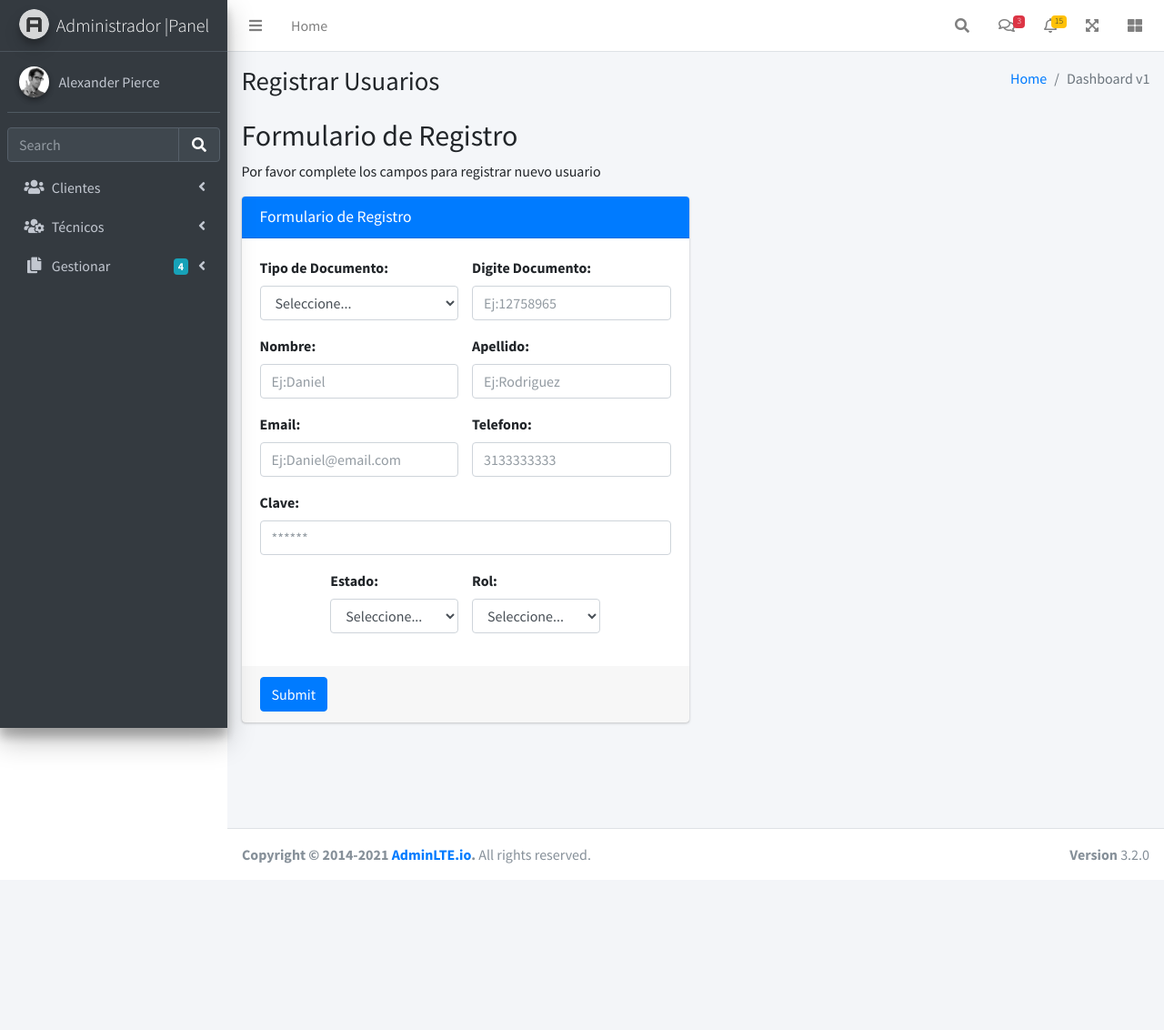
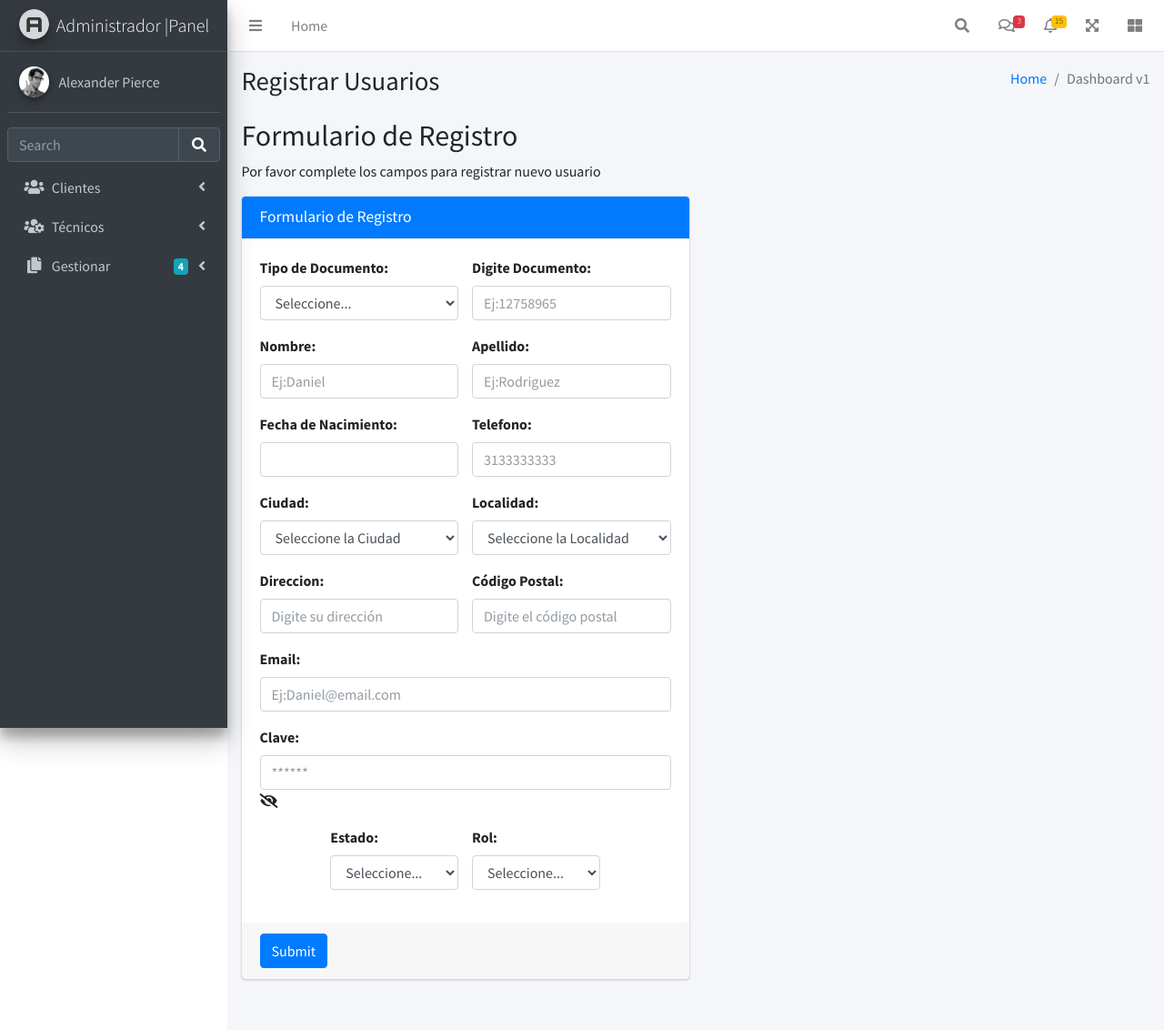
Before and after one commit to 0nlyKeys/tad, a PHP site: page /view/admin-side/registrarUsers.php in a window 1280 px wide. Shown: the top 1132 px of the page at 91% size. Before the commit the page ends 949 px from the top, so only its background shows below. Run offline with PHP 8.4, Linux system fonts and the light colour scheme; some libraries are stand-ins or nearby versions.

Commit message:
Actualización rol admin registrar y editar

```diff
--- a/controller/insertarUser.php
+++ b/controller/insertarUser.php
@@ -31,6 +31,6 @@
     //Si los campos vienen vacios redireccionamos al formulario
     }else{
         echo "<script> alert('POR FAVOR COMPLETE LOS CAMPOS PARA REGISTRARSE EN EL SISTEMA') </script>";
-        echo '<script> location.href="../view/extras/registro-user.php" </script>';
+        echo '<script> location.href="../view/extras/register-user.php" </script>';
     }
 ?>
--- a/view/admin-side/registrarUsers.php
+++ b/view/admin-side/registrarUsers.php
@@ -25,6 +25,7 @@
   <link rel="stylesheet" href="../dashboard-base/plugins/daterangepicker/daterangepicker.css">
   <!-- summernote -->
   <link rel="stylesheet" href="../dashboard-base/plugins/summernote/summernote-bs4.min.css">
+  <link rel="stylesheet" href="../../css/style.css">
 </head>
 <body class="hold-transition sidebar-mini layout-fixed">
 <div class="wrapper">
@@ -236,13 +237,13 @@
                     </div>
 
                     <div class="form-group col-md-6">
-                      <label for="nombre">Apellido:</label>
-                      <input type="text" class="form-control" id="nombre" name="apellidos" placeholder="Ej:Rodriguez" required>
+                      <label for="apellido">Apellido:</label>
+                      <input type="text" class="form-control" id="apellido" name="apellidos" placeholder="Ej:Rodriguez" required>
                     </div>
 
                     <div class="form-group col-md-6">
-                      <label for="nombre">Email:</label>
-                      <input type="text" class="form-control" id="nombre" name="email" placeholder="Ej:Daniel@email.com" required>
+                      <label for="fechaNac">Fecha de Nacimiento:</label>
+                      <input type="text" class="form-control" name="fechaNac" data-inputmask-alias="datetime" data-inputmask-inputformat="yyyy/mm/dd" data-mask>
                     </div>
 
                     <div class="form-group col-md-6">
@@ -250,9 +251,46 @@
                       <input type="number" class="form-control" id="telefono" name="telefono" placeholder="3133333333" required>
                     </div>
 
+                    <div class="form-group col-md-6">
+                      <label for="fechaNac">Ciudad:</label>
+                      <select class="form-control" required name="ciudad" >
+                        <option>Seleccione la Ciudad</option>
+                        <option value="1">Bogotá</option>
+                      </select>
+                    </div>
+
+                    <div class="form-group col-md-6">
+                      <label for="fechaNac">Localidad:</label>
+                      <select class="form-control" required name="localidad" >
+                        <option>Seleccione la Localidad</option>
+                        <option value="1">Kennedy</option>
+                        <option value="2">Usme</option>
+                        <option value="3">Bosa</option>
+                      </select>
+                    </div>
+
+                    <div class="form-group col-md-6">
+                      <label for="direccion">Direccion:</label>
+                      <input type="text" class="form-control" id="direccion" name="direccion" placeholder="Digite su dirección" required>
+                    </div>
+
+                    <div class="form-group col-md-6">
+                      <label for="code_postal">Código Postal:</label>
+                      <input type="text" class="form-control" id="code_postal" name="code_postal" placeholder="Digite el código postal" required>
+                    </div>
+
+                    <div class="form-group col-md-12">
+                      <label for="email">Email:</label>
+                      <input type="text" class="form-control" id="email" name="email" placeholder="Ej:Daniel@email.com" required>
+                    </div>
+
                     <div class="form-group col-md-12">
                       <label for="clave">Clave:</label>
                       <input type="password" class="form-control" id="clave" name="clave" placeholder="******" required>
+                      <span class="eye" onclick="showClave()" >
+                          <i id="hide1" class="fa fa-eye"></i>
+                          <i id="hide2" class="fa fa-eye-slash"></i>
+                      </span>
                     </div>
 
                     <div class="form-group col-md-2">
@@ -355,11 +393,40 @@
 <script src="../dashboard-base/plugins/summernote/summernote-bs4.min.js"></script>
 <!-- overlayScrollbars -->
 <script src="../dashboard-base/plugins/overlayScrollbars/js/jquery.overlayScrollbars.min.js"></script>
+<!-- InputMask -->
+<script src="../dashboard-base/plugins/moment/moment.min.js"></script>
+<script src="../dashboard-base/plugins/inputmask/jquery.inputmask.min.js"></script>
 <!-- AdminLTE App -->
 <script src="../dashboard-base/dist/js/adminlte.js"></script>
 <!-- AdminLTE for demo purposes -->
 <script src="../dashboard-base/dist/js/demo.js"></script>
 <!-- AdminLTE dashboard demo (This is only for demo purposes) -->
 <script src="../dashboard-base/dist/js/pages/dashboard.js"></script>
+
+<script>
+  $(function () {
+    //Datemask dd/mm/yyyy
+    $('#datemask2').inputmask('yyyy/mm/dd', { 'placeholder': 'yyyy/mm/dd' })
+    $('[data-mask]').inputmask()
+
+  })
+
+  function showClave() {
+    var x = document.getElementById("clave");
+    var y = document.getElementById("hide1");
+    var z = document.getElementById("hide2");
+    if (x.type === "password") {
+      x.type = "text";
+      y.style.display = "block";
+      z.style.display = "none";
+    } else {
+      x.type = "password";
+      y.style.display = "none";
+      z.style.display = "block";
+    }
+  }
+
+
+</script>
 </body>
 </html>
```
Also changed, not shown: controller/regUserAdmin.php (+12 -2 lines), model/consultasAdmin.php (+8 -3 lines).
